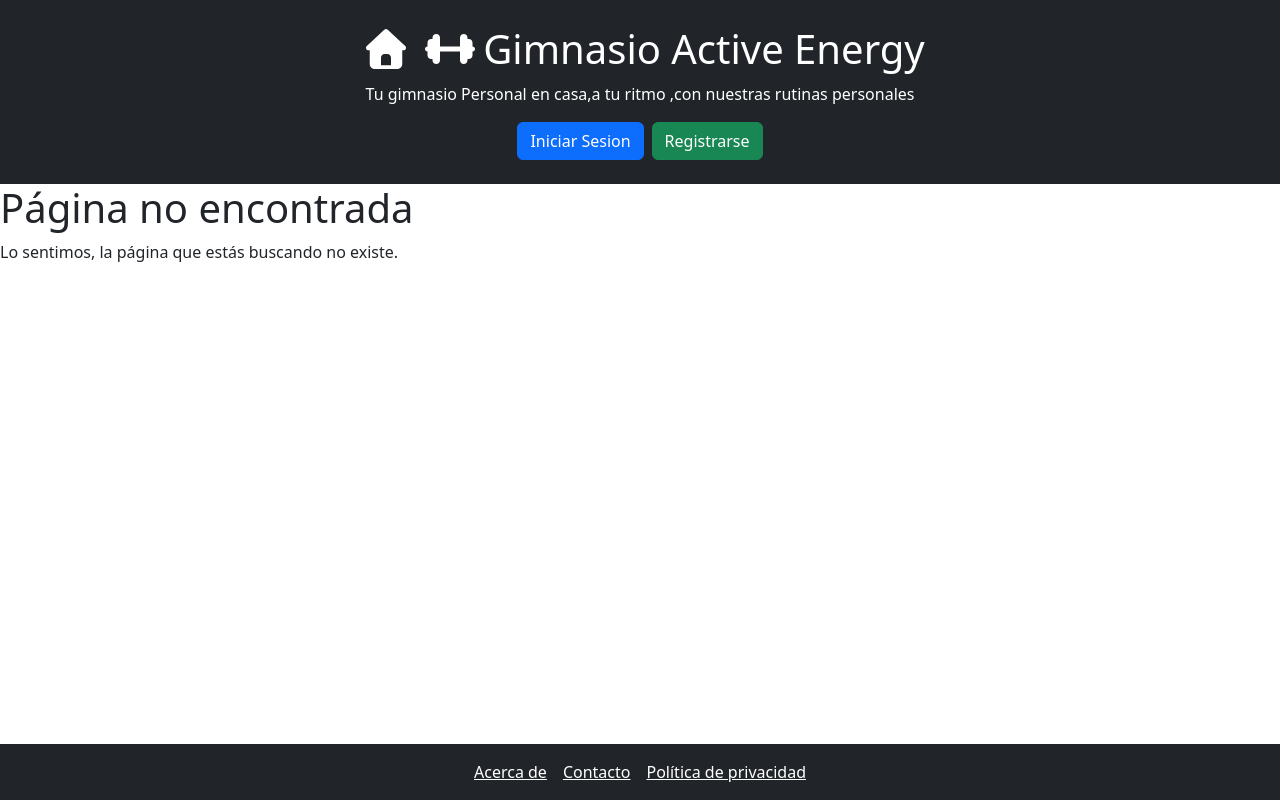
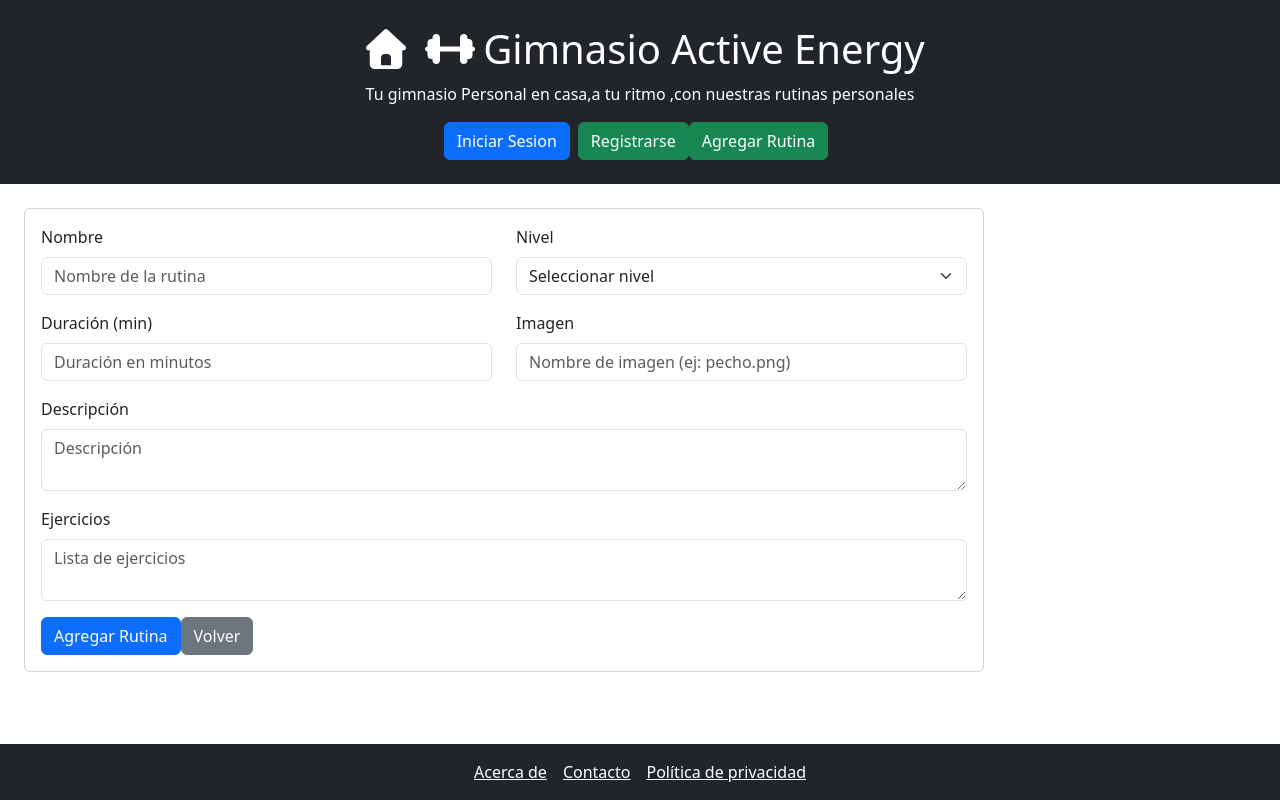
Before and after one commit to danisagom/PROYECTO-PROGRAMACIO3, a React (Vite) app: page /new-routine in a window 1280 px wide. Built offline with nearby package versions, Linux system fonts and the light colour scheme.

Commit message:
cree componente para agregar rutinas y mas

```diff
--- a/src/App.jsx
+++ b/src/App.jsx
@@ -11,6 +11,7 @@ import Dashboard from "./pages/dashboard/Dashboard.jsx";
 import Login from "./components/auth/login/Login.jsx";
 import Register from "./components/auth/register/Register.jsx";
 import Profile from "./pages/profile/Profile.jsx";
+import NewRoutine from "./pages/newRoutine/NewRoutine.jsx";
 import NotFound from "./components/ui/NotFound.jsx";
 
 import UserDashboard from "./pages/roles/alumno/UserDashboard.jsx";
@@ -31,6 +32,7 @@ function App() {
             <Route path="/" element={<Main />} />
             <Route path="/login" element={<Login />} />
             <Route path="/register" element={<Register />} />
+            <Route path="/new-routine" element={<NewRoutine onRoutineAdded={(r) => console.log(r)}/>} />
             <Route path="/dashboard" element={<Dashboard />} />
             <Route path="/profile" element={<Profile />} />
             <Route path="*" element={<NotFound />} />
--- a/src/Header/Header.jsx
+++ b/src/Header/Header.jsx
@@ -4,6 +4,7 @@ import { faHouse, faDumbbell } from "@fortawesome/free-solid-svg-icons";
 import { Button } from "react-bootstrap";
 import { Link, useNavigate } from "react-router-dom";
 import { UserContext } from "../context/UserContext";
+
 
 function Header() {
   const { user, setUser } = useContext(UserContext);
@@ -56,6 +57,12 @@ function Header() {
             Cerrar Sesión
           </Button>
         )}
+         {/* Botón para agregar rutina */}
+      <Link to="/new-routine">
+        <Button variant="success" className="me-2">
+          Agregar Rutina
+        </Button>
+      </Link>
       </div>
     </div>
   );
--- a/src/Main/Main.jsx
+++ b/src/Main/Main.jsx
@@ -35,6 +35,25 @@ function Main() {
       alert(`Rutina "${rutina.nombre}" adquirida con éxito.`);
     }
   };
+  const handleDeleteRoutine = async (id) => {
+  if (!confirm("¿Seguro que querés eliminar esta rutina?")) return;
+
+  try {
+    const res = await fetch(`http://localhost:4000/routines/${id}`, {
+      method: "DELETE",
+    });
+
+    if (res.status === 204) {
+      // Si se eliminó correctamente, actualizamos el estado en el front
+      setRoutines(prev => prev.filter(r => r.id !== id));
+    } else {
+      alert("No se pudo eliminar la rutina");
+    }
+  } catch (error) {
+    console.error(error);
+    alert("Error al eliminar la rutina");
+  }
+};
 
   if (loading) return <p>Cargando rutinas...</p>;
   if (error) return <p>{error}</p>;
@@ -67,6 +86,15 @@ function Main() {
                     </Button>
                   </Link>
                 )}
+                {user?.isLoggedIn && (
+                <Button
+                  variant="danger"
+                  className="mt-2"
+                  onClick={() => handleDeleteRoutine(r.id)}
+                >
+                  Eliminar
+                </Button>
+                )}
               </Card.Body>
             </Card>
           </Col>
--- /dev/null
+++ b/src/pages/newRoutine/NewRoutine.jsx
@@ -0,0 +1,149 @@
+import React from 'react'
+import { Button, Card, Col, Form, Row } from "react-bootstrap";
+import { useState } from "react";
+import { useNavigate } from "react-router-dom";
+
+
+
+
+
+const NewRoutine = ({ onRoutineAdded }) => {
+  const [nombre, setNombre] = useState("");
+  const [descripcion, setDescripcion] = useState("");
+  const [duracion, setDuracion] = useState("");
+  const [nivel, setNivel] = useState("");
+  const [ejercicios, setEjercicios] = useState("");
+  const [img, setImg] = useState("");
+
+  const navigate = useNavigate();
+
+    const handleAddRoutine = async (event) => {
+        event.preventDefault();
+
+    const routineData = {
+      nombre,
+      descripcion,
+      duracion: duracion ? parseInt(duracion, 10) : null,
+      nivel,
+      ejercicios,
+      img
+    };
+
+    try {
+      const res = await fetch("http://localhost:4000/routines", {
+        method: "POST",
+        headers: { "Content-Type": "application/json" },
+        body: JSON.stringify(routineData),
+      });
+
+    if (!res.ok) throw new Error("Error al agregar rutina");
+      const data = await res.json();
+
+    onRoutineAdded(data);
+
+    setNombre("");
+    setDescripcion("");
+    setDuracion("");
+    setNivel("");
+    setEjercicios("");
+    setImg("");
+
+
+     alert(`Rutina "${data.nombre}" agregada con éxito`);
+    } catch (error) {
+      console.error(error);
+      alert("Error al agregar rutina");
+    }
+  };
+
+  return (
+    <div>
+        <Card className="m-4 w-75">
+      <Card.Body>
+        <Form onSubmit={handleAddRoutine}>
+          <Row>
+            <Col md={6}>
+              <Form.Group className="mb-3" controlId="nombre">
+                <Form.Label>Nombre</Form.Label>
+                <Form.Control
+                  type="text"
+                  placeholder="Nombre de la rutina"
+                  value={nombre}
+                  onChange={(e) => setNombre(e.target.value)}
+                  required
+                />
+              </Form.Group>
+            </Col>
+            <Col md={6}>
+              <Form.Group className="mb-3" controlId="nivel">
+                <Form.Label>Nivel</Form.Label>
+                <Form.Select value={nivel} onChange={(e) => setNivel(e.target.value)} required>
+                  <option value="">Seleccionar nivel</option>
+                  <option value="principiante">Principiante</option>
+                  <option value="intermedio">Intermedio</option>
+                  <option value="avanzado">Avanzado</option>
+                </Form.Select>
+              </Form.Group>
+            </Col>
+          </Row>
+
+          <Row>
+            <Col md={6}>
+              <Form.Group className="mb-3" controlId="duracion">
+                <Form.Label>Duración (min)</Form.Label>
+                <Form.Control
+                  type="number"
+                  placeholder="Duración en minutos"
+                  value={duracion}
+                  onChange={(e) => setDuracion(e.target.value)}
+                />
+              </Form.Group>
+            </Col>
+            <Col md={6}>
+              <Form.Group className="mb-3" controlId="img">
+                <Form.Label>Imagen</Form.Label>
+                <Form.Control
+                  type="text"
+                  placeholder="Nombre de imagen (ej: pecho.png)"
+                  value={img}
+                  onChange={(e) => setImg(e.target.value)}
+                />
+              </Form.Group>
+            </Col>
+          </Row>
+
+          <Form.Group className="mb-3" controlId="descripcion">
+            <Form.Label>Descripción</Form.Label>
+            <Form.Control
+              as="textarea"
+              placeholder="Descripción"
+              value={descripcion}
+              onChange={(e) => setDescripcion(e.target.value)}
+            />
+          </Form.Group>
+
+          <Form.Group className="mb-3" controlId="ejercicios">
+            <Form.Label>Ejercicios</Form.Label>
+            <Form.Control
+              as="textarea"
+              placeholder="Lista de ejercicios"
+              value={ejercicios}
+              onChange={(e) => setEjercicios(e.target.value)}
+            />
+          </Form.Group>
+
+          <Button variant="primary" type="submit">
+            Agregar Rutina
+          </Button>
+          <Button variant="secondary" onClick={() => navigate("/")}>
+            Volver
+          </Button>
+        </Form>
+      </Card.Body>
+
+    </Card>
+    </div>
+  );
+};
+
+export default NewRoutine;
```
Also changed, not shown: 1 other file (tests, documents, lock files or other folders).
